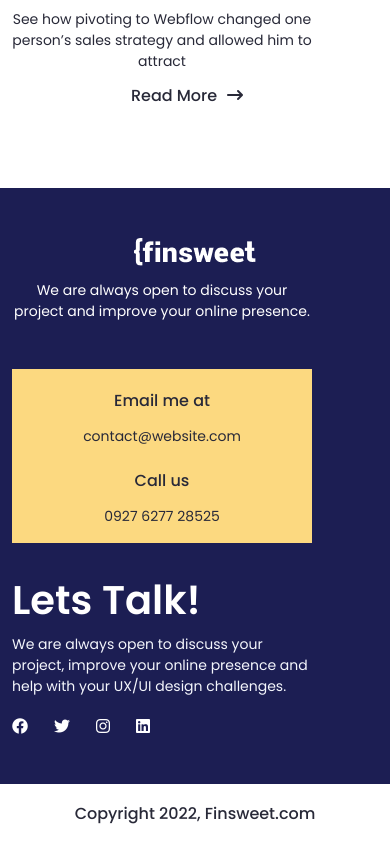
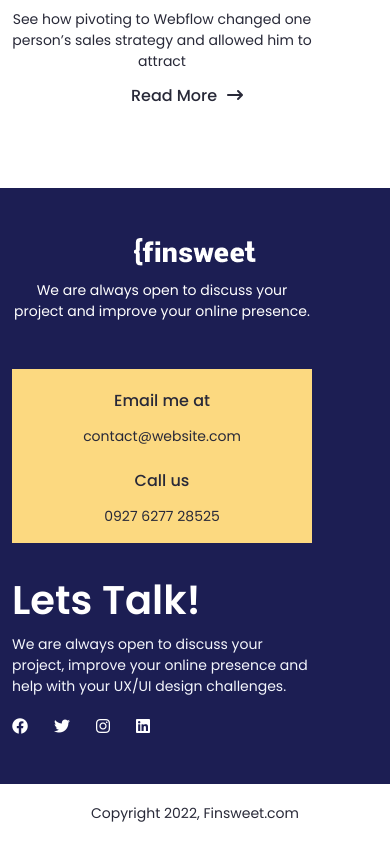
Before and after one commit to devrafiq/finsweet, a plain HTML site: page index.html in a window 390 px wide. Shown: the part 8634-9478 px from the top of the page. Drawn offline with nearby package versions, Linux system fonts and the light colour scheme.

Commit message:
responsive

```diff
--- a/css/responsive.css
+++ b/css/responsive.css
@@ -405,6 +405,13 @@
     .footer_second_item{
         display: none;
     }
+    .footer_second_content span {
+        font-size: 14px;
+        font-weight: 400;
+        line-height: 21px;
+        color: #282938;
+        font-family: 'Poppins', sans-serif;
+    }
       /* ==============foote_second end======== */
     /* ==============banner start======== */
       /* ==============banner end======== */
```
